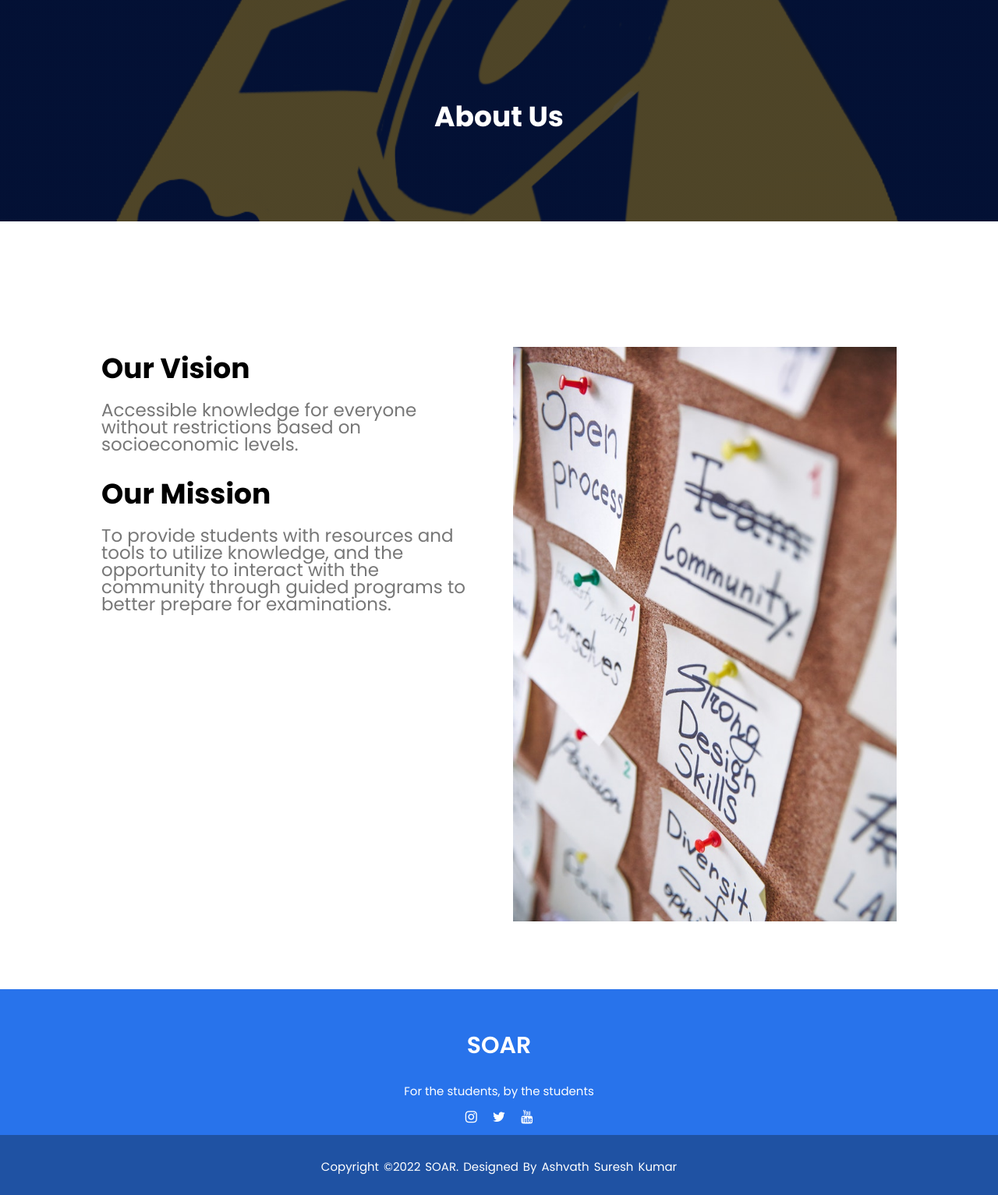
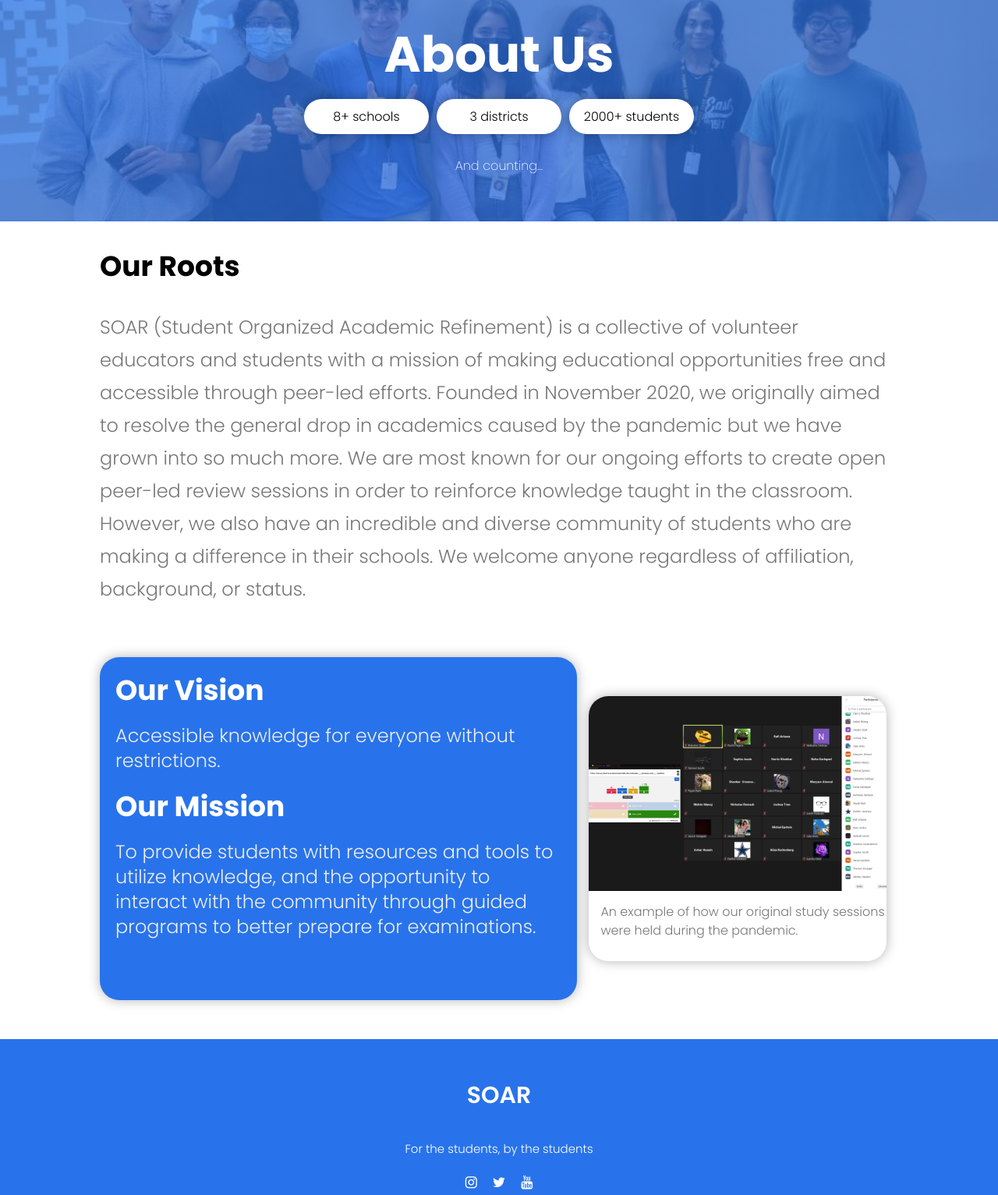
Before and after one commit to SOAR-Learn/soardescriptorsite, a plain HTML site: page about.html in a window 1280 px wide. Shown: the part 116-1649 px from the top of the page at 78% size. Drawn offline with Linux system fonts and the light colour scheme.

Commit message:
Updated About Us and Projects

```diff
--- a/about.html
+++ b/about.html
@@ -26,21 +26,29 @@
                 </div>
             </nav>
             <h1>About Us</h1>
+            <div class="counters">
+                <div class="counter">8+ schools</div>
+                <div class="counter">3 districts</div>
+                <div class="counter">2000+ students</div>
+            </div>
+            <p>And counting...</p>
     </section>
 
 <!--- About Us info ---->
 <section class="about-us">
+    <h1 style="margin-top: 25px;">Our Roots</h1>
+    <p class="para">SOAR (Student Organized Academic Refinement) is a collective of volunteer educators and students with a mission of making educational opportunities free and accessible through peer-led efforts. Founded in November 2020, we originally aimed to resolve the general drop in academics caused by the pandemic but we have grown into so much more. We are most known for our ongoing efforts to create open peer-led review sessions in order to reinforce knowledge taught in the classroom. However, we also have an incredible and diverse community of students who are making a difference in their schools. We welcome anyone regardless of affiliation, background, or status. </p>
     <div class="row">
         <div class="about-col">
             <h1>Our Vision</h1>
-            <p>Accessible knowledge for everyone without restrictions based on socioeconomic levels.<br></p>
+            <p>Accessible knowledge for everyone without restrictions.<br></p>
             <h1>Our Mission</h2>
             <p>To provide students with resources and tools to utilize knowledge, and the opportunity to interact with the community through guided programs to better prepare for examinations.  </p>
         </div>
-        <div class="about-col">
-            <img src="images/goal.jpg">
+        <div class="about-image">
+            <div class="about-image-img"></div>
+            <p>An example of how our original study sessions were held during the pandemic. </p>
         </div>
-
     </div>
 </section>
 
@@ -54,7 +62,7 @@
         <li><a href="#"><i class="fa fa-youtube"></i></a></li>
     </ul>
     <div class="footer-bottom">
-        <p>copyright &copy;2022 SOAR. Designed by Ashvath Suresh Kumar</p>
+        <p>&copy; 2022 SOAR. All Rights Reserved. <a style="color: white;" href="https://github.com/soar-learn/soardescriptorsite">Source code</a></p>
     </div>
 </section>
 
--- a/style.css
+++ b/style.css
@@ -114,7 +114,7 @@ p{
     flex-basis: 31%;
     /*background: rgb(0, 0, 102);*/
     background: #2873eb;
-    border-radius: 10px;
+    border-radius: 25px;
     box-sizing: border-box;
     transition: 0.5s;
 
@@ -132,8 +132,8 @@ p{
     padding: 5px;
 }
 .tutoring-services-img{
-    border-bottom-left-radius: 10px;
-    border-bottom-right-radius: 10px;
+    border-bottom-left-radius: 25px;
+    border-bottom-right-radius: 25px;
     background-size: cover;
     background-repeat: no-repeat;
     background-position: center;
@@ -353,35 +353,120 @@ h3{
 .sub-header{
     height: 50vh;
     width: 100%;
-    background-image: linear-gradient(rgba(4,9,30, 0.7),rgba(4,9,30, 0.7)),url(images/background2.png);
+    background-image: linear-gradient(rgba(40, 115, 235,0.7), rgba(40, 115, 235,0.7)),url(images/officers.jpg);
     background-position: center;
     background-size: cover;
     text-align: center;
     color: #fff;
 }
+
+.sub-header-proj{
+    height: 50vh;
+    width: 100%;
+    background-image: linear-gradient(rgba(40, 115, 235,0.7), rgba(40, 115, 235,0.7)),url(images/mcmillenc.png);
+    background-position: center;
+    background-size: cover;
+    text-align: center;
+    color: #fff;
+}
+
+.sub-header-proj h1{
+    font-size: 64px;
+
+
+}
 .sub-header h1{
-    margin-top: 100px;
+    font-size: 64px;
+
+
+}
+
+.sub-header p {
+    color: #fff;
+    font-size: 16px;
+    font-weight: 200;
+}
+
+.counters {
+    display: flex;
+    align-items: center;
+    justify-content: center;
+    padding: 10px;
+}
+
+.counter {
+    padding: 10px 15px;
+    font-weight: 300;
+    background-color: white;
+    color:rgb(0, 0, 0);
+    border-radius: 25px;
+    width: 130px;
+    margin: 0px 5px;
+    box-shadow: 0 0 15px 0 rgba(0, 0, 0, 0.3);
 }
 
 .about-us{
     width: 80%;
     margin: auto;
-    padding-top: 80px;
+    padding-top: 5px;
     padding-bottom: 50px;
 }
 .about-col{
-    flex-basis: 48%;
-    padding: 30px 2px;
+    flex-basis: 60%;
+    padding: 15px 20px;
+    background-color:rgb(40, 115, 235);
+    box-shadow: 0 0 15px 0 rgba(0, 0, 0, 0.3);
+    border-radius: 25px;
 }
 .about-col img{
     width: 100%;
 }
 .about-col h1{
     padding-top: 0;
+    color:rgb(255, 255, 255);
+
 }
 
 .about-col p{
-    padding: 15px 0 25px;
+    color:rgb(238, 238, 238);
+}
+
+p{
+    padding: 15px 0 15px;
+    font-size: 24px;
+    font-weight: 300;
+    line-height: 32px;
+}
+
+.para{
+    line-height: 42px;
+    margin-top: 15px;
+}
+
+.about-image {
+    margin: 50px 15px;
+    flex-basis: 40%;
+    border-radius: 25px;
+    box-shadow: 0 0 15px 0 rgba(0, 0, 0, 0.3);
+    height: 340px;
+    width: 500px;
+}
+
+.about-image-img {
+    background-image: url("images/studysess.png");
+    background-position: center;
+    background-repeat: no-repeat;
+    background-size: cover;
+    width: 100%;
+    height: 250px;
+    border-top-right-radius: 25px;
+    border-top-left-radius: 25px;
+}
+
+.about-image p{
+    font-size: 16px;
+    padding-left: 15px;
+    line-height: 24px;
 }
 
 /*---Study Sessions --- */
```
Also changed, not shown: Projects.html (+8 -29 lines), index.html (+1 -1 lines), images/mcmillen.png (added), images/mcmillenc.png (added), images/officers.jpg (added), images/studysess.png (added).
